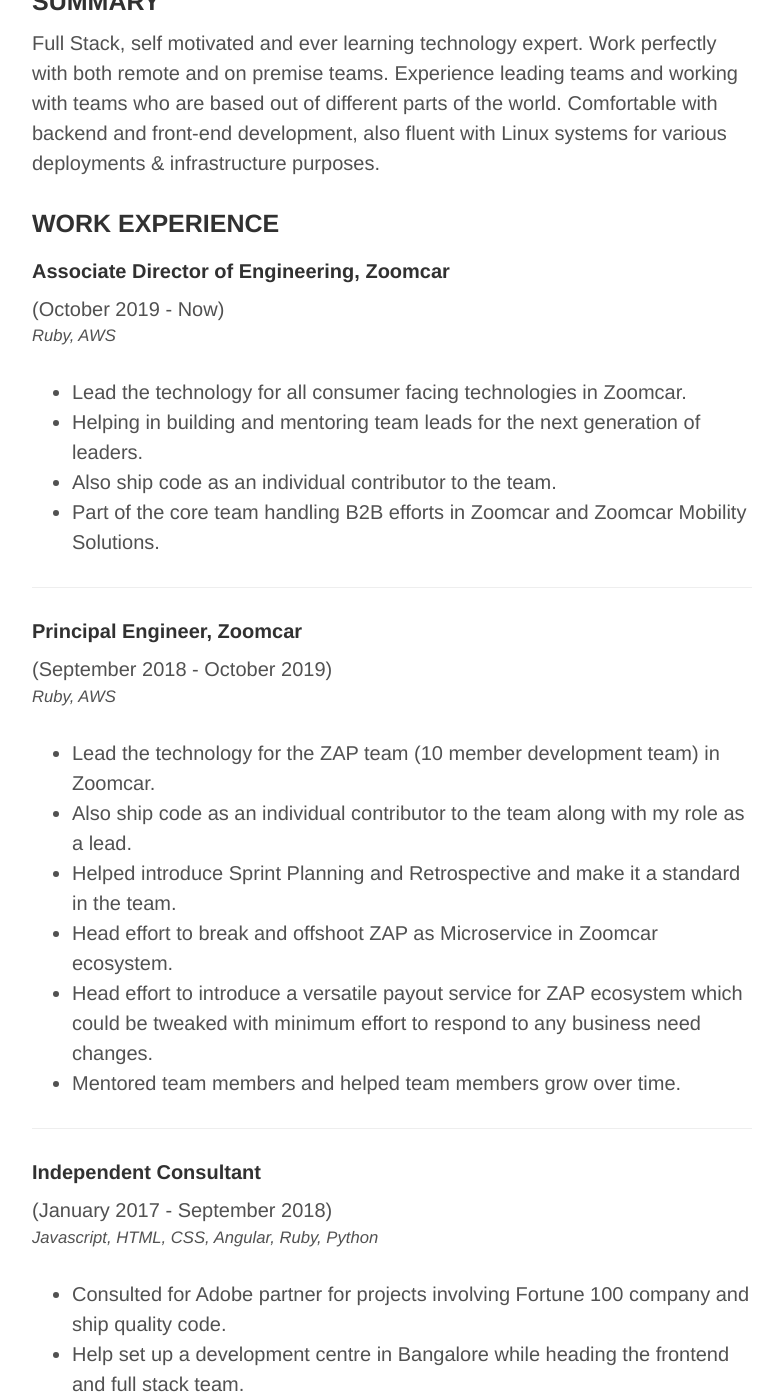
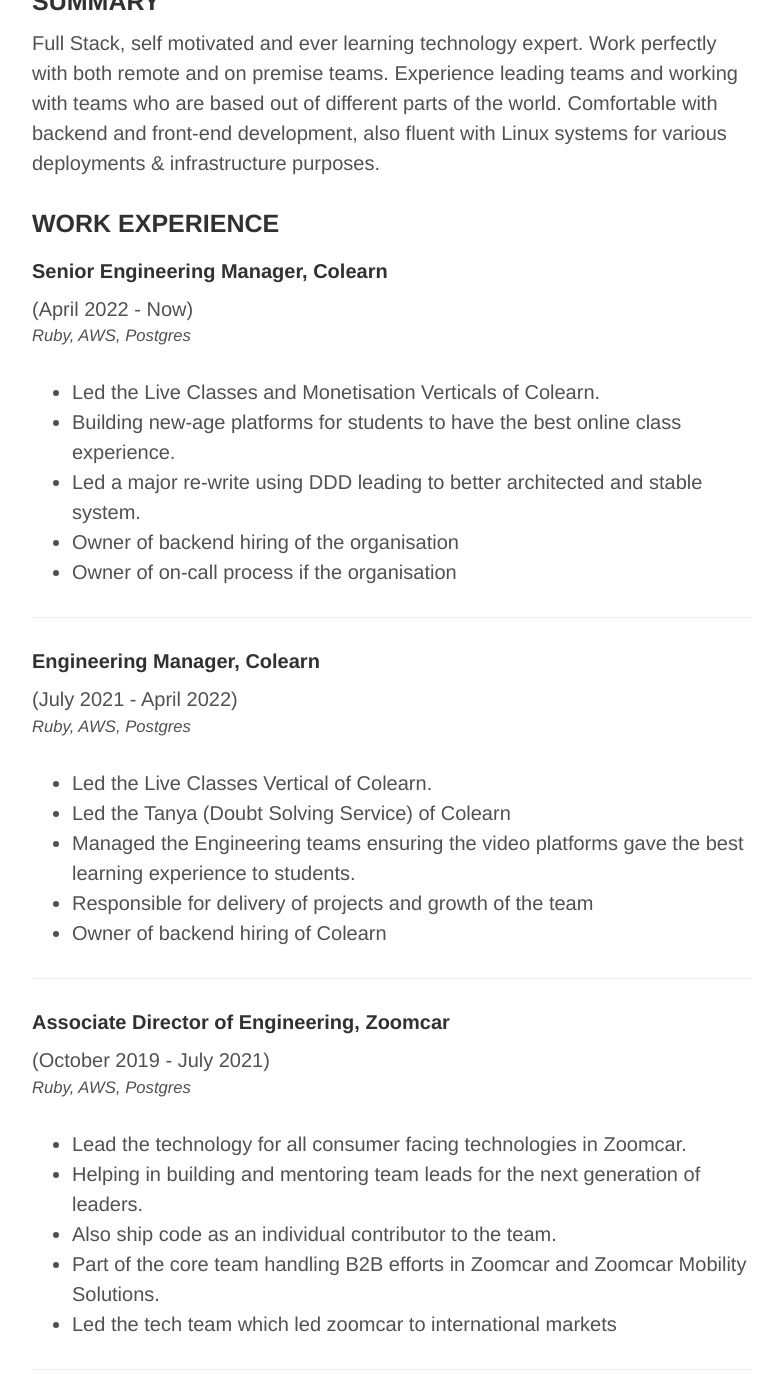
Before and after one commit to phoenixwizard/phoenixwizard1.github.io, a Jekyll site: the page built from portfolio.md, in a window 1280 px wide and 1400 px high, scrolled down 375 px. Shown: the whole window, without its empty margins (248-1031 px from the left). Built offline with Jekyll 4.4.1, drawn with Linux system fonts in a browser that asks for light colours.

Commit message:
Updated portfolio

```diff
--- a/portfolio.md
+++ b/portfolio.md
@@ -15,14 +15,39 @@
 
 ### WORK EXPERIENCE
 
+#### Senior Engineering Manager, Colearn
+(April 2022 - Now) <br>
+<em> <sup>Ruby, AWS, Postgres</sup> </em>
+
+ - Led the Live Classes and Monetisation Verticals of Colearn.
+ - Building new-age platforms for students to have the best online class experience.
+ - Led a major re-write using DDD leading to better architected and stable system.
+ - Owner of backend hiring of the organisation
+ - Owner of on-call process if the organisation
+
+****
+
+#### Engineering Manager, Colearn
+(July 2021 - April 2022) <br>
+<em> <sup>Ruby, AWS, Postgres</sup> </em>
+
+ - Led the Live Classes Vertical of Colearn.
+ - Led the Tanya (Doubt Solving Service) of Colearn
+ - Managed the Engineering teams ensuring the video platforms gave the best learning experience to students.
+ - Responsible for delivery of projects and growth of the team
+ - Owner of backend hiring of Colearn
+
+****
+
 #### Associate Director of Engineering, Zoomcar
-(October 2019 - Now) <br>
-<em> <sup>Ruby, AWS</sup> </em>
+(October 2019 - July 2021) <br>
+<em> <sup>Ruby, AWS, Postgres</sup> </em>
 
  - Lead the technology for all consumer facing technologies in Zoomcar.
  - Helping in building and mentoring team leads for the next generation of leaders.
  - Also ship code as an individual contributor to the team.
  - Part of the core team handling B2B efforts in Zoomcar and Zoomcar Mobility Solutions.
+ - Led the tech team which led zoomcar to international markets
 
 ****
 
```
